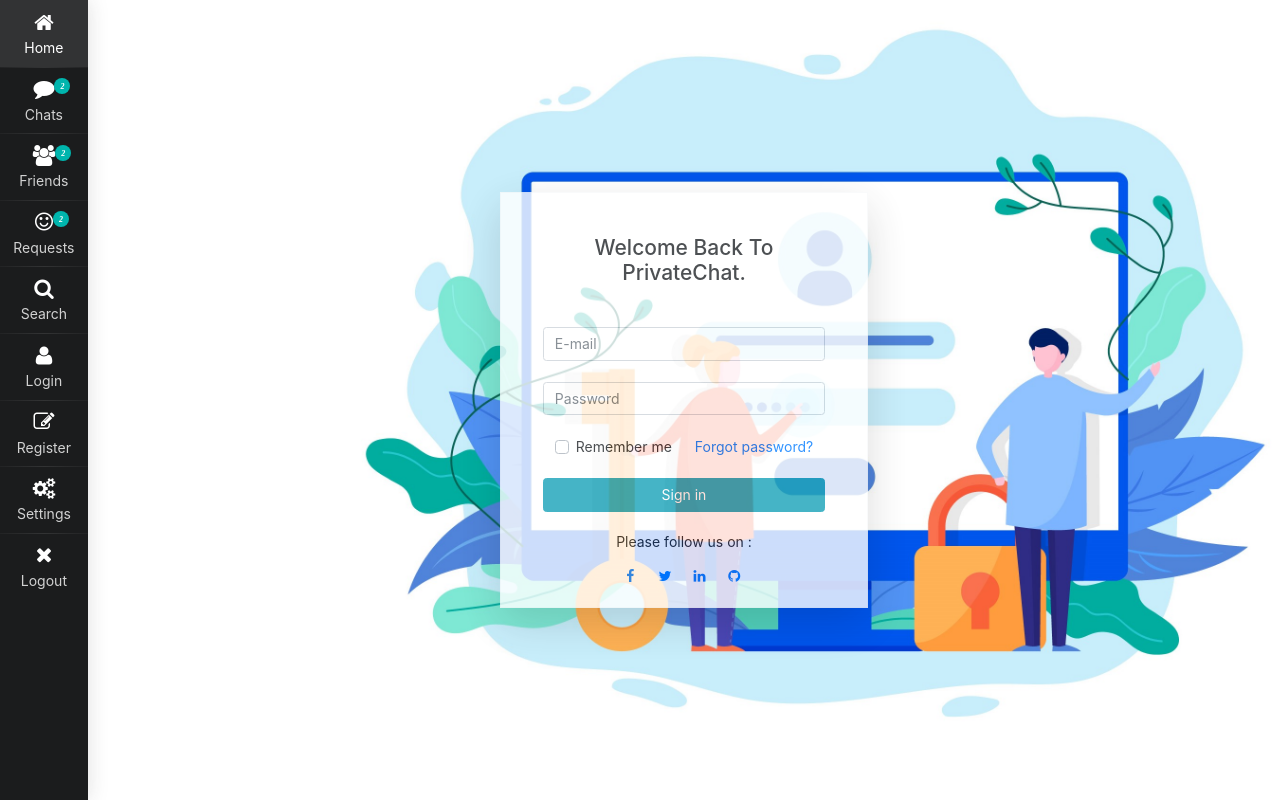
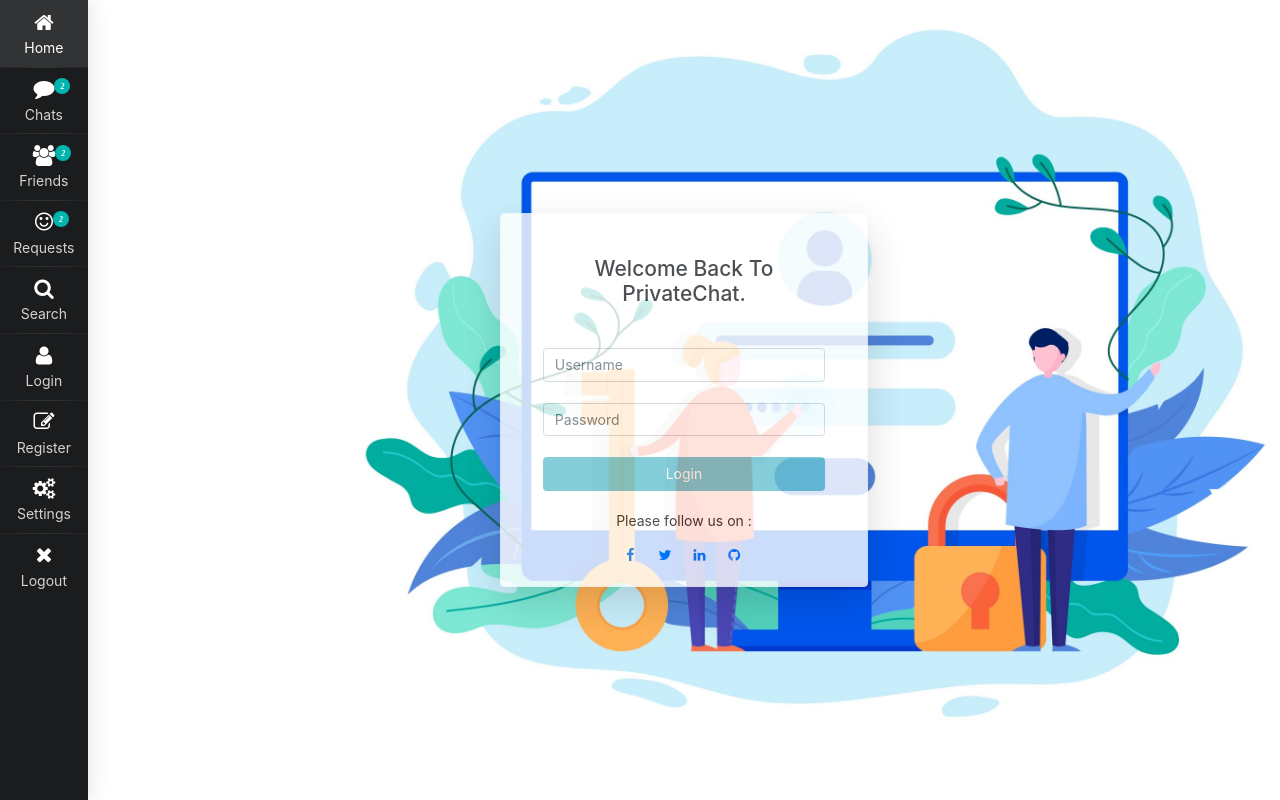
Before and after one commit to lucas11776/PrivateChat-UI-Angular, an Angular app: page /login in a window 1280 px wide. Built offline with nearby package versions, Linux system fonts and the light colour scheme.

Commit message:
Added login component.

```diff
--- a/src/app/authentication/login/login.component.html
+++ b/src/app/authentication/login/login.component.html
@@ -2,20 +2,39 @@
 <div class="login">
     <div class="outer-container">
         <div class="col-sm-8 offset-sm-2 col-md-6 offset-md-3 col-xl-4 offset-xl-4">
+
             <!-- Default form login -->
-            <form class="text-center border border-light pt-5 pr-5 pl-5 pb-4 bg-white shadow-lg" action="#!">
+            <form [formGroup]="form"  class="ui segment text-center border border-light pt-5 pr-5 pl-5 pb-4 bg-white shadow-lg">
+                <div class="ui active dimmer" *ngIf="loader" style="width: 100%;">
+                    <div class="ui large text loader">Validating Credentails...</div>
+                </div>
                 <p class="h4 mb-5">Welcome Back To PrivateChat.</p>
-                <!-- Email -->
-                <input type="email"
-                       id="defaultLoginFormEmail"
-                       class="form-control mb-4"
-                       placeholder="E-mail">
+                <div class="form-group mb-4">
+                    <!-- username -->
+                    <input type="text"
+                           id="username"
+                           class="form-control"
+                           [ngClass]="{'is-invalid': !form.controls.username.pristine && form.controls.username.invalid}"
+                           formControlName="username"
+                           placeholder="Username">
+                    <p class="invalid-feedback text-left">
+                        <span *ngIf="form.controls.username.errors?.required">Username is required.</span>
+                    </p>
+                </div>
                 <!-- Password -->
-                <input type="password"
-                       id="defaultLoginFormPassword"
-                       class="form-control mb-4"
-                       placeholder="Password">
-                <div class="d-flex justify-content-around">
+                <div class="form-group mb-4">
+                    <!-- username -->
+                    <input type="password"
+                           id="password"
+                           class="form-control"
+                           [ngClass]="{'is-invalid': !form.controls.password.pristine && form.controls.password.invalid}"
+                           formControlName="password"
+                           placeholder="Password">
+                    <p class="invalid-feedback text-left">
+                        <span *ngIf="form.controls.password.errors?.required">Password is required.</span>
+                    </p>
+                </div>
+                <div class="d-flex justify-content-around" *ngIf="false">
                     <div>
                         <!-- Remember me -->
                         <div class="custom-control custom-checkbox">
@@ -30,8 +49,23 @@
                         <a href="">Forgot password?</a>
                     </div>
                 </div>
+                <!-- Login response success -->
+                <div class="ui success message icon text-left" *ngIf="response?.status == true">
+                    <i class="user icon"></i> <p>{{ response?.message }}</p>
+                </div>
+                <!-- Login response warning -->
+                <div class="ui warning icon message" *ngIf="response?.status == false">
+                    <i class="warning circle icon"></i> <p>{{ response?.message }}</p>
+                </div>
+                <!-- Login response error -->
+                <div class="ui error message icon" *ngIf="error">
+                    <i class="warning sign icon"></i> <p>{{ error }}</p>
+                </div>
                 <!-- Sign in button -->
-                <button class="btn btn-info btn-block my-4" type="submit">Sign in</button>
+                <button class="btn btn-info btn-block my-4"
+                        type="submit"
+                        [disabled]="form.invalid || loader"
+                        (click)="login()">Login</button>
                 <!-- Social follow -->
                 <p>Please follow us on :</p>
                 <a href="#" class="mx-2" role="button"><i class="facebook icon light-blue-text"></i></a>
--- a/src/app/authentication/login/login.component.ts
+++ b/src/app/authentication/login/login.component.ts
@@ -1,4 +1,10 @@
 import { Component, OnInit } from '@angular/core';
+import { Router } from '@angular/router';
+import { FormGroup, FormBuilder, Validators } from '@angular/forms';
+import { Subscription } from 'rxjs';
+
+import { Login, LoginResponse } from '../../model/account';
+import { AccountService } from 'src/app/shared/account.service';
 
 @Component({
   selector: 'app-login',
@@ -7,9 +13,44 @@ import { Component, OnInit } from '@angular/core';
 })
 export class LoginComponent implements OnInit {
 
-  constructor() { }
+  subscription:Subscription;
+  response:LoginResponse;
+  loader:boolean;
+  form:FormGroup;
+  error:string;
+
+  constructor(
+    private accountServ: AccountService,
+    private formBuilder: FormBuilder,
+    private router: Router
+  ) { }
 
   ngOnInit() {
+    this.form = this.formBuilder.group({
+      'username': ['', [Validators.required]],
+      'password': ['', [Validators.required]]
+    });
+  }
+
+  login() {
+    this.response = null;
+    this.error = null;
+    this.loader = true;
+    this.subscription = this.accountServ.login(this.form.value)
+      .subscribe(
+        (response) => {
+          if(response.status) {
+            window.sessionStorage.setItem('token', response.data.token);
+            this.router.navigate(['']);
+          }
+          this.response = response;
+          this.loader = false;
+        },
+        (error) => {
+          this.error = error;
+          this.loader = false;
+        }
+      );
   }
 
 }
--- a/src/app/authentication/register/register.component.html
+++ b/src/app/authentication/register/register.component.html
@@ -2,7 +2,10 @@
 <div class="register">
     <div class="outer-container p-3">
         <div class="col-sm-8 offset-sm-2 col-md-6 offset-md-3">
-            <form [formGroup]="form" class="text-center border border-light p-5 bg-white shadow-lg">
+            <form [formGroup]="form" class="ui segment text-center border border-light p-5 bg-white shadow-lg">
+                <div class="ui active dimmer" *ngIf="loader" style="width: 100%;">
+                    <div class="ui large text loader">Registering Account...</div>
+                </div>
                 <p class="h4 mb-5">Join The <i class="users icon"></i> Community.</p>
                 <div class="row">
                     <div class="col-lg-6 mb-4">
@@ -79,11 +82,11 @@
                 </small>
                 <!-- Form Response Success -->
                 <div class="ui success message text-left" *ngIf="response?.status == true">
-                    <div class="header tiny">{{ response?.message }}</div>
+                    <i class="user small icon"></i> <p>{{ response?.message }}</p>
                 </div>
                 <!-- Form Response Warning -->
                 <div class="ui warning message text-left" *ngIf="response?.status == false">
-                    <div class="header tiny">{{ response?.message }}</div>
+                    <div class="header">{{ response?.message }}</div>
                     <ul class="list">
                         <li *ngIf="response?.data?.username">{{ response?.data?.username }}</li>
                         <li *ngIf="response?.data?.email">{{ response?.data?.email }}</li>
@@ -92,8 +95,8 @@
                     </ul>
                 </div>
                 <!-- Form Error -->
-                <div class="ui error message text-left" *ngIf="error">
-                    <div class="header"><i class="life ring icon"></i> {{ error }}</div>
+                <div class="ui error message icon text-left" *ngIf="error">
+                    <i class="warning sign icon"></i> <p>{{ error }}</p>
                 </div>
                 <!-- Register button -->
                 <button class="btn btn-info my-4 btn-block" type="submit" (click)="register()">Register</button>
--- a/src/app/authentication/register/register.component.ts
+++ b/src/app/authentication/register/register.component.ts
@@ -69,7 +69,9 @@ export class RegisterComponent implements OnInit, OnDestroy {
    * Controller CleanUp
    */
   ngOnDestroy() {
-    this.subscription.unsubscribe();
+    if(this.subscription) {
+      this.subscription.unsubscribe();
+    }
   }
 
 }
--- a/src/app/shared/account.service.ts
+++ b/src/app/shared/account.service.ts
@@ -1,19 +1,26 @@
 import { Injectable } from '@angular/core';
 import { HttpClient, HttpErrorResponse } from '@angular/common/http';
 import { Observable, throwError } from 'rxjs';
-import { retry, catchError } from 'rxjs/operators';
+import { retry, catchError, delay } from 'rxjs/operators';
 
-import { Register, RegisterResponse } from '../model/account';
+import { Register, RegisterResponse, Login, LoginResponse } from '../model/account';
 
 @Injectable({
   providedIn: 'root'
 })
 export class AccountService {
 
+  /**
+   * Time taken to deley http request
+   *
+   * @var integer
+   */
+  private requestDelayTime = 2000;
+
   constructor(private http: HttpClient) { }
 
   /**
-   * Send registration data to register api route
+   * Send registration data to register api
    *
    * @param data Registration Data
    * @return An `Observable` of type `RegisterResponse`
@@ -21,7 +28,23 @@ export class AccountService {
   register(data:Register) : Observable<RegisterResponse> {
     return this.http.post<RegisterResponse>('api/register', data).pipe(
       retry(2),
+      delay(this.requestDelayTime),
       catchError((error:HttpErrorResponse) => throwError(error.message))
     );
   }
+
+  /**
+   * Send login credentails to login api
+   *
+   * @param data Login Data
+   * @rerturn An `Observable` of type `ApiResponse`
+   */
+  login(data:Login) : Observable<LoginResponse> {
+    return this.http.post<LoginResponse>('api/login', data).pipe(
+      retry(2),
+      delay(this.requestDelayTime),
+      catchError((error:HttpErrorResponse) => throwError(error.message))
+    )
+  }
+
 }
```
Also changed, not shown: src/app/model/account.ts (+11 -0 lines).
